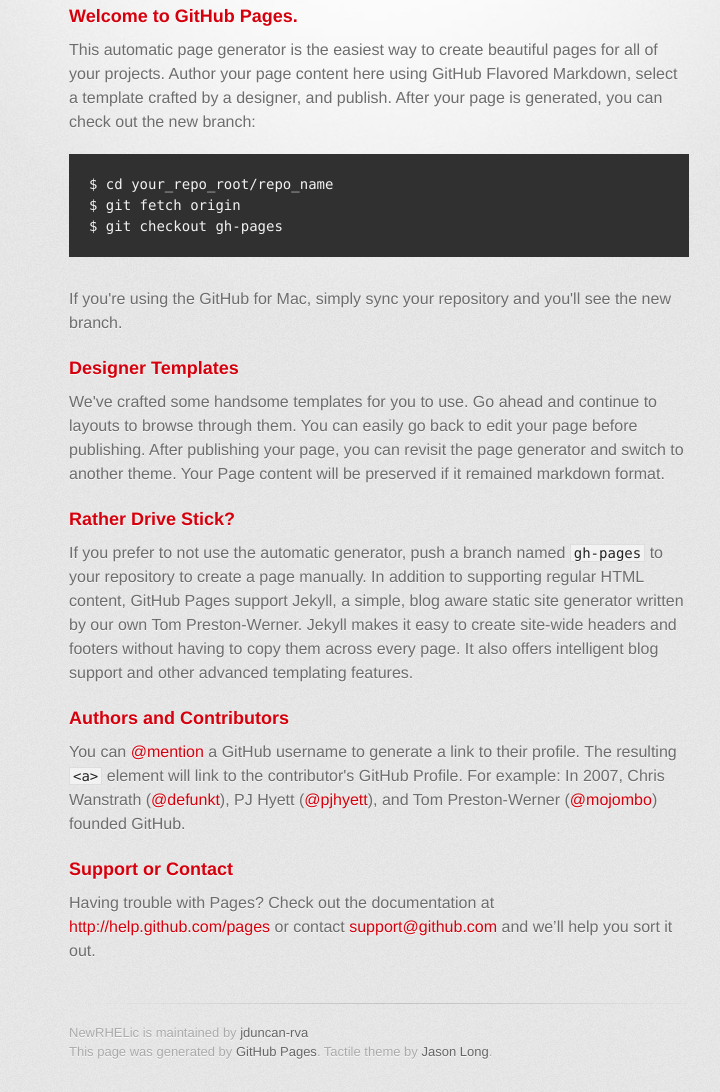
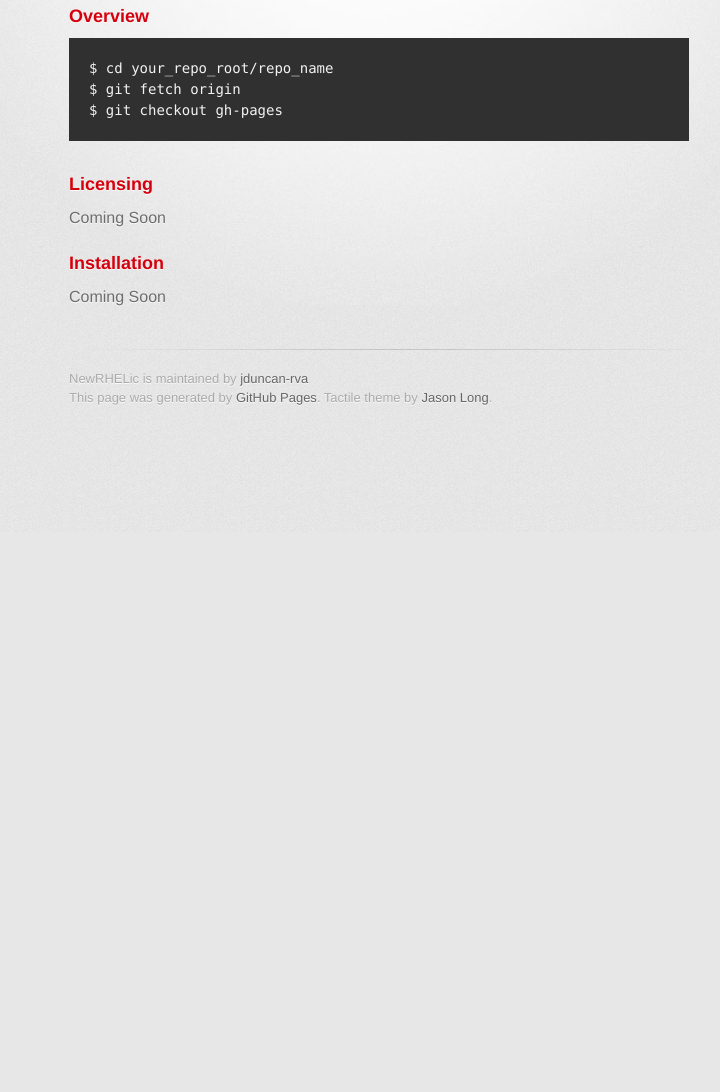
Before and after one commit to jduncan-rva/newrhelic, a plain HTML site: page index.html in a window 1280 px wide. Shown: the part 268-1360 px from the top of the page, without its empty margins (261-981 px from the left). After the commit the page ends 800 px from the top, so only its background shows below. Drawn offline with Linux system fonts and the light colour scheme; a web font is replaced by a local one.

Commit message:
updating index page

```diff
--- a/index.html
+++ b/index.html
@@ -29,47 +29,26 @@
         </section>
 
         <hr>
-
-        <section id="main_content">
-          <h3>
-<a name="welcome-to-github-pages" class="anchor" href="#welcome-to-github-pages"><span class="octicon octicon-link"></span></a>Welcome to GitHub Pages.</h3>
-
-<p>This automatic page generator is the easiest way to create beautiful pages for all of your projects. Author your page content here using GitHub Flavored Markdown, select a template crafted by a designer, and publish. After your page is generated, you can check out the new branch:</p>
+        <section id="main_content"><h3><a name="overview" class="anchor" href="#welcome-to-github-pages"><span class="octicon octicon-link"></span></a>Overview</h3>
 
 <pre><code>$ cd your_repo_root/repo_name
 $ git fetch origin
 $ git checkout gh-pages
 </code></pre>
 
-<p>If you're using the GitHub for Mac, simply sync your repository and you'll see the new branch.</p>
+<h3><a name="licensing" class="anchor" href="#licensing"><span class="octicon octicon-link"></span></a>Licensing</h3>
 
-<h3>
-<a name="designer-templates" class="anchor" href="#designer-templates"><span class="octicon octicon-link"></span></a>Designer Templates</h3>
+<p>Coming Soon</p>
 
-<p>We've crafted some handsome templates for you to use. Go ahead and continue to layouts to browse through them. You can easily go back to edit your page before publishing. After publishing your page, you can revisit the page generator and switch to another theme. Your Page content will be preserved if it remained markdown format.</p>
+<h3><a name="installation" class="anchor" href="#installation"><span class="octicon octicon-link"></span></a>Installation</h3>
 
-<h3>
-<a name="rather-drive-stick" class="anchor" href="#rather-drive-stick"><span class="octicon octicon-link"></span></a>Rather Drive Stick?</h3>
-
-<p>If you prefer to not use the automatic generator, push a branch named <code>gh-pages</code> to your repository to create a page manually. In addition to supporting regular HTML content, GitHub Pages support Jekyll, a simple, blog aware static site generator written by our own Tom Preston-Werner. Jekyll makes it easy to create site-wide headers and footers without having to copy them across every page. It also offers intelligent blog support and other advanced templating features.</p>
-
-<h3>
-<a name="authors-and-contributors" class="anchor" href="#authors-and-contributors"><span class="octicon octicon-link"></span></a>Authors and Contributors</h3>
-
-<p>You can <a href="https://github.com/blog/821" class="user-mention">@mention</a> a GitHub username to generate a link to their profile. The resulting <code>&lt;a&gt;</code> element will link to the contributor's GitHub Profile. For example: In 2007, Chris Wanstrath (<a href="https://github.com/defunkt" class="user-mention">@defunkt</a>), PJ Hyett (<a href="https://github.com/pjhyett" class="user-mention">@pjhyett</a>), and Tom Preston-Werner (<a href="https://github.com/mojombo" class="user-mention">@mojombo</a>) founded GitHub.</p>
-
-<h3>
-<a name="support-or-contact" class="anchor" href="#support-or-contact"><span class="octicon octicon-link"></span></a>Support or Contact</h3>
-
-<p>Having trouble with Pages? Check out the documentation at <a href="http://help.github.com/pages">http://help.github.com/pages</a> or contact <a href="mailto:support@github.com">support@github.com</a> and we’ll help you sort it out.</p>
-        </section>
+<p>Coming Soon</p>
 
         <footer>
           NewRHELic is maintained by <a href="https://github.com/jduncan-rva">jduncan-rva</a><br>
           This page was generated by <a href="http://pages.github.com">GitHub Pages</a>. Tactile theme by <a href="https://twitter.com/jasonlong">Jason Long</a>.
         </footer>
 
-
       </div>
     </div>
   </body>
```
